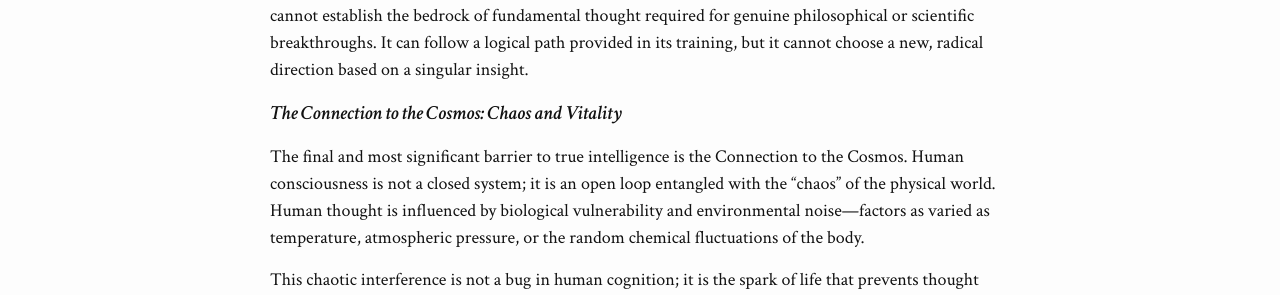
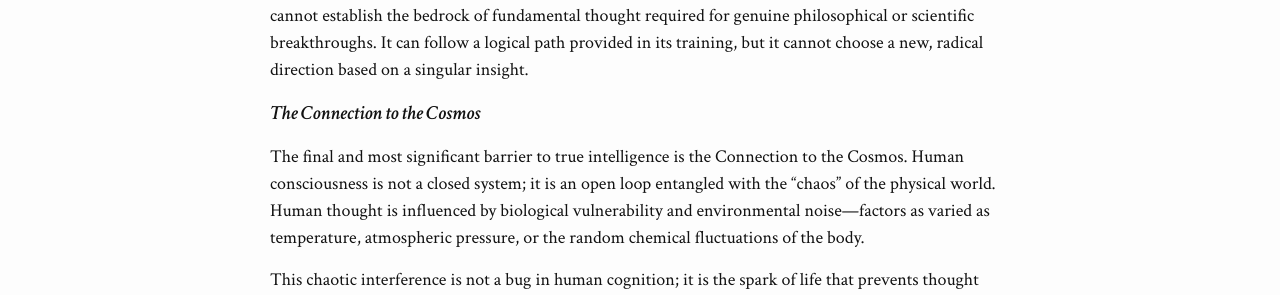
Before and after one commit to thisnat/the-archive, a Jekyll site: the page built from _posts/2026-4-21-three-criteria-for-true-artificial-intelligence.md, in a window 1280 px wide. Shown: the part 913-1208 px from the top of the page. Built offline with Jekyll 4.4.1, drawn with Linux system fonts in a browser that asks for light colours; some web fonts are replaced.

Commit message:
feat: edit post

```diff
--- a/_posts/2026-4-21-three-criteria-for-true-artificial-intelligence.md
+++ b/_posts/2026-4-21-three-criteria-for-true-artificial-intelligence.md
@@ -16,7 +16,7 @@ True intelligence requires Vertical Thinking, or the capacity for rational funda
 
 AI is inherently incapable of this verticality because it begins its process in the "middle" of human conversation. It lacks a grounding in objective reality; it possesses no "truth," only a distribution of how humans describe truth. Because it operates on a model of probability rather than a model of reality, it cannot establish the bedrock of fundamental thought required for genuine philosophical or scientific breakthroughs. It can follow a logical path provided in its training, but it cannot choose a new, radical direction based on a singular insight.
 
-#### The Connection to the Cosmos: Chaos and Vitality
+#### The Connection to the Cosmos
 The final and most significant barrier to true intelligence is the Connection to the Cosmos. Human consciousness is not a closed system; it is an open loop entangled with the "chaos" of the physical world. Human thought is influenced by biological vulnerability and environmental noise—factors as varied as temperature, atmospheric pressure, or the random chemical fluctuations of the body.
 
 This chaotic interference is not a bug in human cognition; it is the spark of life that prevents thought from becoming a sterile, repetitive cycle. AI exists in a mathematical vacuum, decoupled from the flow of time and the unpredictable energy of the universe. Without a "nervous system" to receive the signals of the cosmos, the AI’s output is devoid of the accursed share—the excess, non-linear energy that characterizes true vitality. Even if a bridge were built to simulate randomness (such as via quantum noise), the AI remains a sterile observer, lacking the "skin in the game" that comes from inhabiting a physical reality.
```
